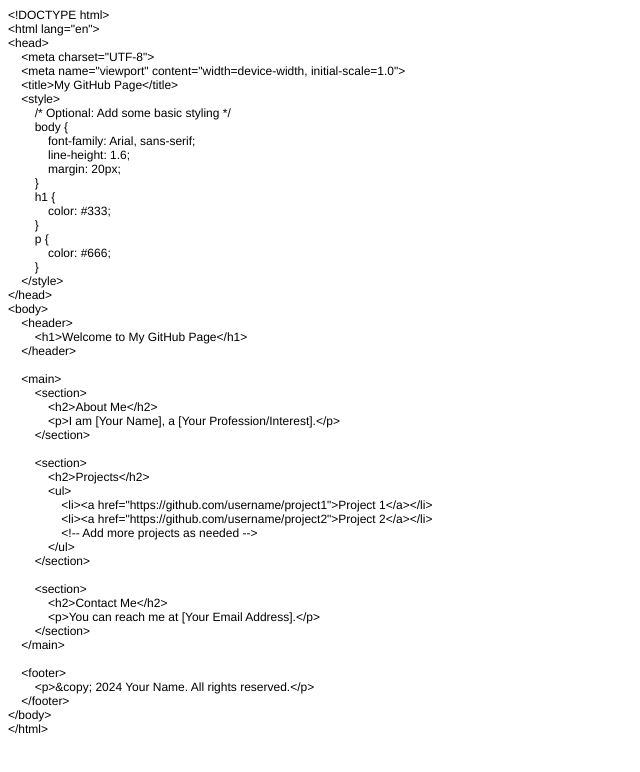
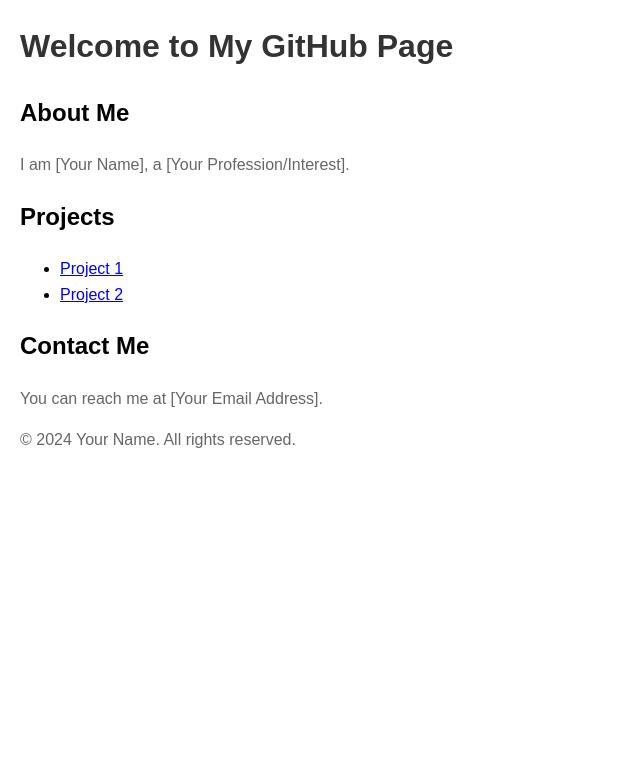
Before and after one commit to panalluri/panalluri.github.io, a plain HTML site: page index.html in a window 1280 px wide. Shown: the whole page, without its empty margins (0-640 px from the left). Drawn offline with Linux system fonts and the light colour scheme.

Commit message:
Update index.html

```diff
--- a/index.html
+++ b/index.html
@@ -1,68 +1,52 @@
-<!DOCTYPE html PUBLIC "-//W3C//DTD HTML 4.01//EN" "http://www.w3.org/TR/html4/strict.dtd">
-<html>
+<!DOCTYPE html>
+<html lang="en">
 <head>
-  <meta http-equiv="Content-Type" content="text/html; charset=utf-8">
-  <meta http-equiv="Content-Style-Type" content="text/css">
-  <title></title>
-  <meta name="Generator" content="Cocoa HTML Writer">
-  <meta name="CocoaVersion" content="2299">
-  <style type="text/css">
-    p.p1 {margin: 0.0px 0.0px 0.0px 0.0px; font: 12.0px Helvetica}
-    p.p2 {margin: 0.0px 0.0px 0.0px 0.0px; font: 12.0px Helvetica; min-height: 14.0px}
-  </style>
+    <meta charset="UTF-8">
+    <meta name="viewport" content="width=device-width, initial-scale=1.0">
+    <title>My GitHub Page</title>
+    <style>
+        /* Optional: Add some basic styling */
+        body {
+            font-family: Arial, sans-serif;
+            line-height: 1.6;
+            margin: 20px;
+        }
+        h1 {
+            color: #333;
+        }
+        p {
+            color: #666;
+        }
+    </style>
 </head>
 <body>
-<p class="p1">&lt;!DOCTYPE html&gt;</p>
-<p class="p1">&lt;html lang="en"&gt;</p>
-<p class="p1">&lt;head&gt;</p>
-<p class="p1"><span class="Apple-converted-space">    </span>&lt;meta charset="UTF-8"&gt;</p>
-<p class="p1"><span class="Apple-converted-space">    </span>&lt;meta name="viewport" content="width=device-width, initial-scale=1.0"&gt;</p>
-<p class="p1"><span class="Apple-converted-space">    </span>&lt;title&gt;My GitHub Page&lt;/title&gt;</p>
-<p class="p1"><span class="Apple-converted-space">    </span>&lt;style&gt;</p>
-<p class="p1"><span class="Apple-converted-space">        </span>/* Optional: Add some basic styling */</p>
-<p class="p1"><span class="Apple-converted-space">        </span>body {</p>
-<p class="p1"><span class="Apple-converted-space">            </span>font-family: Arial, sans-serif;</p>
-<p class="p1"><span class="Apple-converted-space">            </span>line-height: 1.6;</p>
-<p class="p1"><span class="Apple-converted-space">            </span>margin: 20px;</p>
-<p class="p1"><span class="Apple-converted-space">        </span>}</p>
-<p class="p1"><span class="Apple-converted-space">        </span>h1 {</p>
-<p class="p1"><span class="Apple-converted-space">            </span>color: #333;</p>
-<p class="p1"><span class="Apple-converted-space">        </span>}</p>
-<p class="p1"><span class="Apple-converted-space">        </span>p {</p>
-<p class="p1"><span class="Apple-converted-space">            </span>color: #666;</p>
-<p class="p1"><span class="Apple-converted-space">        </span>}</p>
-<p class="p1"><span class="Apple-converted-space">    </span>&lt;/style&gt;</p>
-<p class="p1">&lt;/head&gt;</p>
-<p class="p1">&lt;body&gt;</p>
-<p class="p1"><span class="Apple-converted-space">    </span>&lt;header&gt;</p>
-<p class="p1"><span class="Apple-converted-space">        </span>&lt;h1&gt;Welcome to My GitHub Page&lt;/h1&gt;</p>
-<p class="p1"><span class="Apple-converted-space">    </span>&lt;/header&gt;</p>
-<p class="p2"><span class="Apple-converted-space">    </span></p>
-<p class="p1"><span class="Apple-converted-space">    </span>&lt;main&gt;</p>
-<p class="p1"><span class="Apple-converted-space">        </span>&lt;section&gt;</p>
-<p class="p1"><span class="Apple-converted-space">            </span>&lt;h2&gt;About Me&lt;/h2&gt;</p>
-<p class="p1"><span class="Apple-converted-space">            </span>&lt;p&gt;I am [Your Name], a [Your Profession/Interest].&lt;/p&gt;</p>
-<p class="p1"><span class="Apple-converted-space">        </span>&lt;/section&gt;</p>
-<p class="p2"><span class="Apple-converted-space">        </span></p>
-<p class="p1"><span class="Apple-converted-space">        </span>&lt;section&gt;</p>
-<p class="p1"><span class="Apple-converted-space">            </span>&lt;h2&gt;Projects&lt;/h2&gt;</p>
-<p class="p1"><span class="Apple-converted-space">            </span>&lt;ul&gt;</p>
-<p class="p1"><span class="Apple-converted-space">                </span>&lt;li&gt;&lt;a href="https://github.com/username/project1"&gt;Project 1&lt;/a&gt;&lt;/li&gt;</p>
-<p class="p1"><span class="Apple-converted-space">                </span>&lt;li&gt;&lt;a href="https://github.com/username/project2"&gt;Project 2&lt;/a&gt;&lt;/li&gt;</p>
-<p class="p1"><span class="Apple-converted-space">                </span>&lt;!-- Add more projects as needed --&gt;</p>
-<p class="p1"><span class="Apple-converted-space">            </span>&lt;/ul&gt;</p>
-<p class="p1"><span class="Apple-converted-space">        </span>&lt;/section&gt;</p>
-<p class="p2"><span class="Apple-converted-space">        </span></p>
-<p class="p1"><span class="Apple-converted-space">        </span>&lt;section&gt;</p>
-<p class="p1"><span class="Apple-converted-space">            </span>&lt;h2&gt;Contact Me&lt;/h2&gt;</p>
-<p class="p1"><span class="Apple-converted-space">            </span>&lt;p&gt;You can reach me at [Your Email Address].&lt;/p&gt;</p>
-<p class="p1"><span class="Apple-converted-space">        </span>&lt;/section&gt;</p>
-<p class="p1"><span class="Apple-converted-space">    </span>&lt;/main&gt;</p>
-<p class="p2"><span class="Apple-converted-space">    </span></p>
-<p class="p1"><span class="Apple-converted-space">    </span>&lt;footer&gt;</p>
-<p class="p1"><span class="Apple-converted-space">        </span>&lt;p&gt;&amp;copy; 2024 Your Name. All rights reserved.&lt;/p&gt;</p>
-<p class="p1"><span class="Apple-converted-space">    </span>&lt;/footer&gt;</p>
-<p class="p1">&lt;/body&gt;</p>
-<p class="p1">&lt;/html&gt;</p>
+    <header>
+        <h1>Welcome to My GitHub Page</h1>
+    </header>
+
+    <main>
+        <section>
+            <h2>About Me</h2>
+            <p>I am [Your Name], a [Your Profession/Interest].</p>
+        </section>
+
+        <section>
+            <h2>Projects</h2>
+            <ul>
+                <li><a href="https://github.com/username/project1">Project 1</a></li>
+                <li><a href="https://github.com/username/project2">Project 2</a></li>
+                <!-- Add more projects as needed -->
+            </ul>
+        </section>
+
+        <section>
+            <h2>Contact Me</h2>
+            <p>You can reach me at [Your Email Address].</p>
+        </section>
+    </main>
+
+    <footer>
+        <p>&copy; 2024 Your Name. All rights reserved.</p>
+    </footer>
 </body>
 </html>
```
